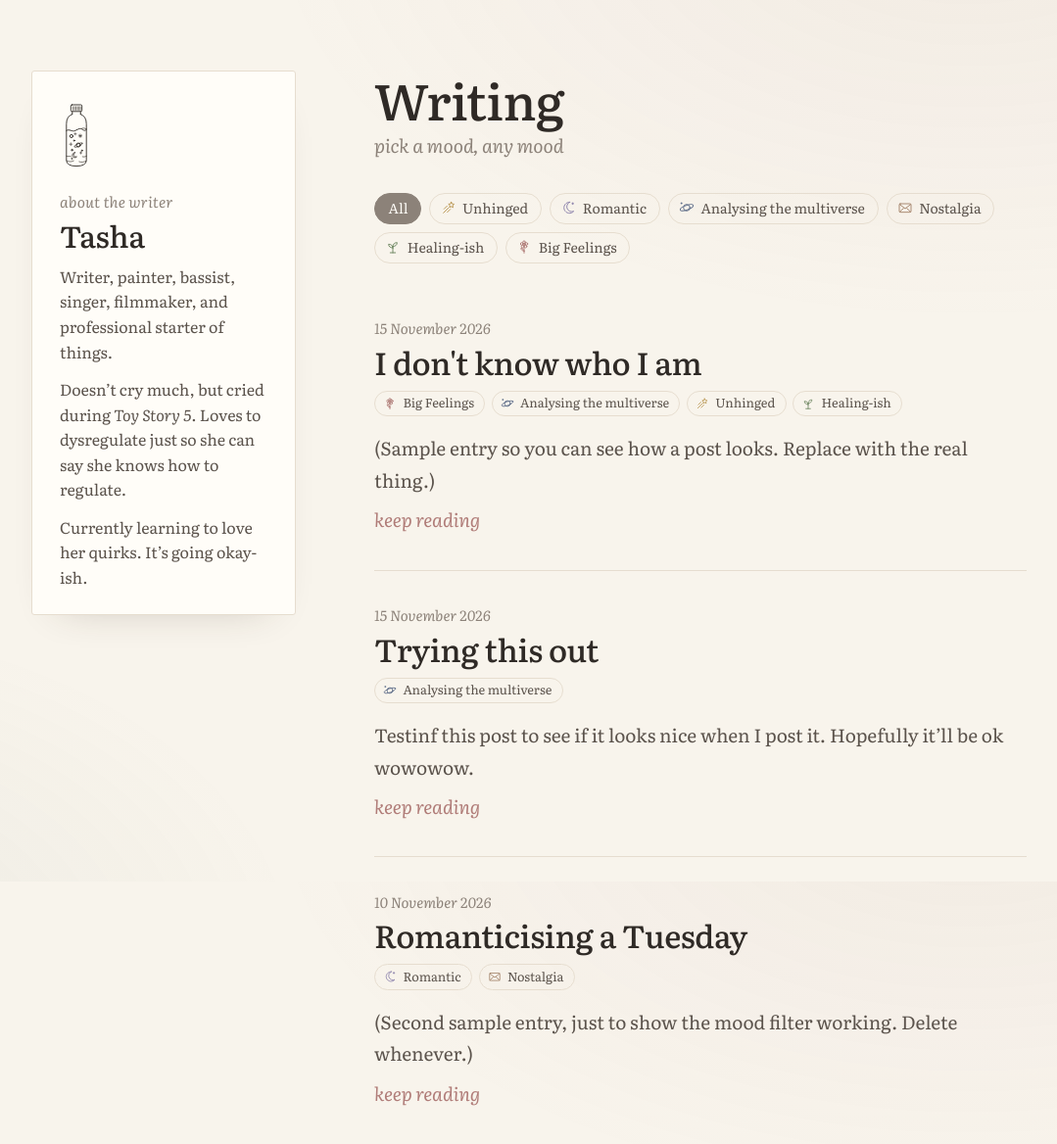
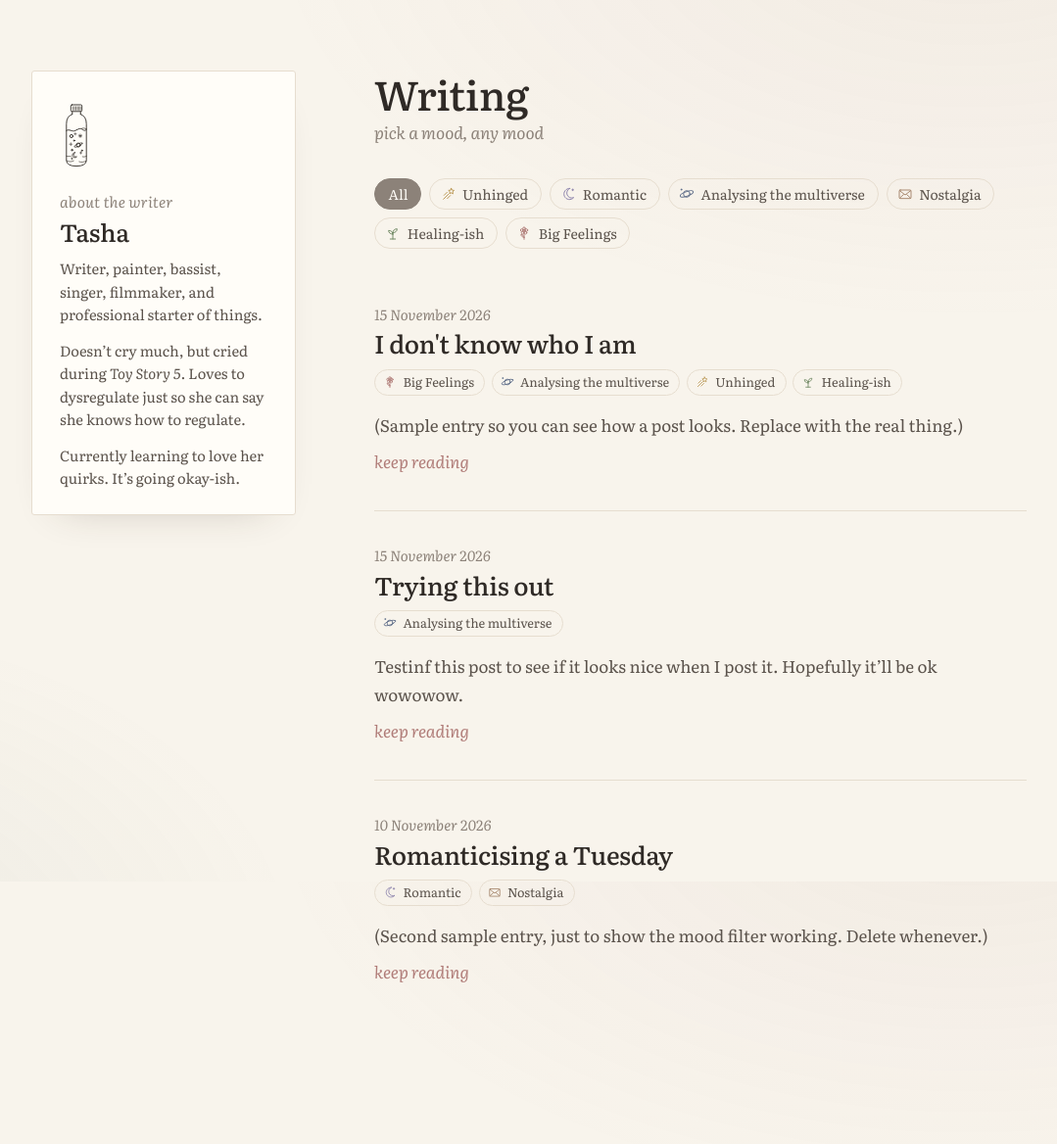
Before and after one commit to joliecodes/annatasha, a Jekyll site: the page built from blog/index.html, in a window 1280 px wide and 1263 px high. Shown: the top 1168 px of the window at 98% size, without its empty margins (100-1179 px from the left). Built offline with Jekyll 4.4.1, drawn with Linux system fonts in a browser that asks for light colours; a script that is not in the unit is left out.

Commit message:
Smaller type across the site; store editor dates as YYYY-MM-DD
Co-Authored-By: Claude Opus 5.5 <noreply@anthropic.com>
Claude-Session: https://claude.ai/code/session_01H42t2MWQU4LZnCXKDr1JmC

```diff
--- a/admin/config.yml
+++ b/admin/config.yml
@@ -19,7 +19,7 @@ collections:
     fields:
       - { label: Layout, name: layout, widget: hidden, default: post }
       - { label: Title, name: title, widget: string }
-      - { label: Date, name: date, widget: datetime, date_format: "D MMM YYYY", time_format: false }
+      - { label: Date, name: date, widget: datetime, format: "YYYY-MM-DD", date_format: "D MMM YYYY", time_format: false }
       - label: Moods
         name: moods
         widget: select
--- a/assets/style.css
+++ b/assets/style.css
@@ -14,7 +14,7 @@
 html{-webkit-text-size-adjust:100%}
 body{
   margin:0;background:var(--paper);color:var(--ink);
-  font-family:var(--serif);font-size:19px;line-height:1.7;
+  font-family:var(--serif);font-size:17px;line-height:1.7;
   /* one faint wash of light, like sun through a window */
   background-image:radial-gradient(1200px 700px at 85% -10%, rgba(176,124,120,.08), transparent 60%),
                    radial-gradient(900px 600px at -10% 110%, rgba(108,134,96,.08), transparent 60%);
@@ -36,10 +36,10 @@ h1,h2{font-weight:500;letter-spacing:-.01em;line-height:1.15}
   animation:float-in .9s ease-out both;
 }
 .note-logo{width:60px;height:120px;margin:0 auto 1.6rem}
-.note-text{font-size:1.3rem;line-height:1.55;margin:.6rem 0 1.8rem;color:var(--ink)}
+.note-text{font-size:1.15rem;line-height:1.55;margin:.6rem 0 1.8rem;color:var(--ink)}
 .note-link{
   display:inline-flex;align-items:center;gap:.45rem;text-decoration:none;
-  font-style:italic;font-size:1.15rem;color:var(--rose);
+  font-style:italic;font-size:1.02rem;color:var(--rose);
   border-bottom:1px solid currentColor;padding-bottom:1px;transition:gap .25s ease;
 }
 .note-link svg{width:18px;height:18px}
@@ -58,12 +58,12 @@ h1,h2{font-weight:500;letter-spacing:-.01em;line-height:1.15}
   box-shadow:0 18px 40px -30px rgba(60,45,30,.3);
 }
 .bio-logo{display:block;width:34px;height:68px;margin-bottom:1.25rem}
-.bio h2{font-size:1.9rem;margin:0 0 .75rem}
-.bio-text{font-size:1rem;line-height:1.6;color:var(--soft)}
+.bio h2{font-size:1.55rem;margin:0 0 .75rem}
+.bio-text{font-size:.92rem;line-height:1.6;color:var(--soft)}
 .bio-text p{margin:0 0 .8rem}
 .bio-text p:last-child{margin-bottom:0}
 
-.feed-head h1{font-size:3.2rem;margin:0}
+.feed-head h1{font-size:2.6rem;margin:0}
 .feed-head .sub{margin:.1rem 0 0;font-style:italic;color:var(--muted)}
 
 /* mood chips */
@@ -103,7 +103,7 @@ h1,h2{font-weight:500;letter-spacing:-.01em;line-height:1.15}
 .post-card{padding:2.1rem 0 2.2rem;border-top:1px solid var(--line)}
 .post-card:first-child{border-top:0;padding-top:.6rem}
 .post-card .date,.post-head .date{margin:0;font-style:italic;color:var(--muted);font-size:.92rem}
-.post-card h2{font-size:2rem;margin:.15rem 0 .7rem}
+.post-card h2{font-size:1.6rem;margin:.15rem 0 .7rem}
 .post-card h2 a{text-decoration:none;transition:color .2s}
 .post-card h2 a:hover{color:var(--rose)}
 .chips{display:flex;flex-wrap:wrap;gap:.4rem}
@@ -121,15 +121,15 @@ h1,h2{font-weight:500;letter-spacing:-.01em;line-height:1.15}
 .back{font-style:italic;color:var(--muted);text-decoration:none;font-size:.95rem}
 .back:hover{color:var(--rose)}
 .post-head{margin-bottom:2.5rem}
-.post-head h1{font-size:3.1rem;margin:.2rem 0 1.1rem}
-.prose{font-size:1.18rem;line-height:1.8}
+.post-head h1{font-size:2.5rem;margin:.2rem 0 1.1rem}
+.prose{font-size:1.06rem;line-height:1.8}
 .prose p{margin:0 0 1.4rem}
-.prose h2{font-size:1.7rem;margin:3rem 0 1rem}
-.prose h3{font-size:1.35rem;font-weight:500;margin:2.4rem 0 .8rem}
+.prose h2{font-size:1.45rem;margin:3rem 0 1rem}
+.prose h3{font-size:1.2rem;font-weight:500;margin:2.4rem 0 .8rem}
 .prose a{color:var(--rose)}
 .prose blockquote{
   margin:2.4rem 0;padding:0 0 0 1.4rem;border-left:2px solid var(--rose);
-  font-style:italic;font-size:1.35rem;line-height:1.55;color:var(--soft);
+  font-style:italic;font-size:1.2rem;line-height:1.55;color:var(--soft);
 }
 .prose blockquote p{margin:0}
 .prose hr{border:0;text-align:center;margin:3rem 0}
@@ -140,26 +140,26 @@ h1,h2{font-weight:500;letter-spacing:-.01em;line-height:1.15}
 .prose p:has(> img:only-child) + p > em:only-child{display:block;text-align:center;font-size:.95rem;color:var(--muted);margin-top:-.8rem}
 .prose ul,.prose ol{padding-left:1.3rem;margin:0 0 1.4rem}
 .post-foot{display:flex;justify-content:space-between;align-items:baseline;border-top:1px solid var(--line);margin-top:3.5rem;padding-top:1.5rem}
-.sign{font-style:italic;font-size:1.2rem}
+.sign{font-style:italic;font-size:1.05rem}
 
 /* ---------- phones ---------- */
 @media (max-width:820px){
-  body{font-size:18px;background-attachment:scroll}
+  body{font-size:16px;background-attachment:scroll}
   .blog{grid-template-columns:1fr;gap:2.5rem;padding:2rem 1.25rem 4rem}
   .bio{position:static;display:grid;grid-template-columns:28px 1fr;column-gap:1rem;padding:1.4rem 1.3rem}
   .bio-logo{grid-row:span 3;width:28px;height:56px;margin:0}
-  .bio h2{font-size:1.5rem;margin-bottom:.5rem}
+  .bio h2{font-size:1.35rem;margin-bottom:.5rem}
   .bio .kicker{margin:0}
   .bio-text{grid-column:1 / -1;margin-top:.9rem}
-  .feed-head h1{font-size:2.5rem}
+  .feed-head h1{font-size:2.1rem}
   .mood-bar{flex-wrap:nowrap;overflow-x:auto;margin:1.4rem -1.25rem .3rem;padding:.2rem 1.25rem .5rem;scrollbar-width:none}
   .mood-bar::-webkit-scrollbar{display:none}
   .mood-bar .chip{flex:none}
   .mood-bar .chip::after,.mood-bar .chip::before{display:none}
-  .post-card h2{font-size:1.7rem}
+  .post-card h2{font-size:1.45rem}
   .reading{padding:1.75rem 1.25rem 4rem}
   .topbar{margin-bottom:2.5rem}
-  .post-head h1{font-size:2.4rem}
-  .prose{font-size:1.1rem}
+  .post-head h1{font-size:2rem}
+  .prose{font-size:1.04rem}
 }
 @media (prefers-reduced-motion:reduce){*{animation:none!important;transition:none!important}}
```
